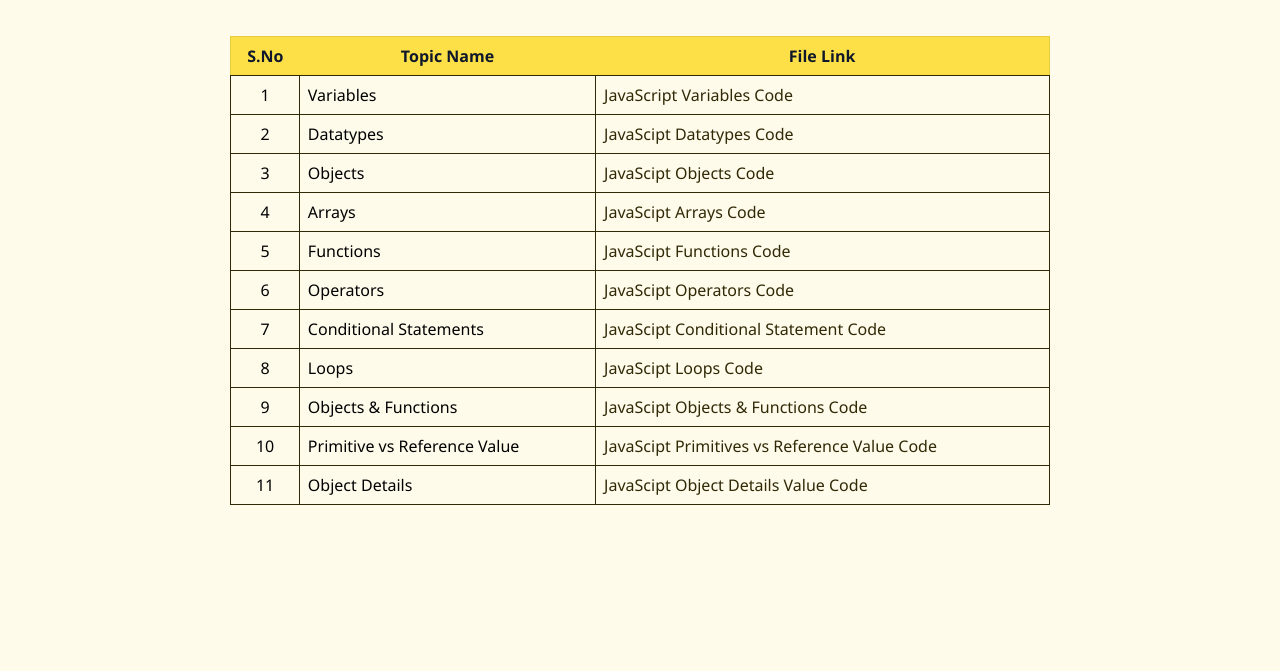
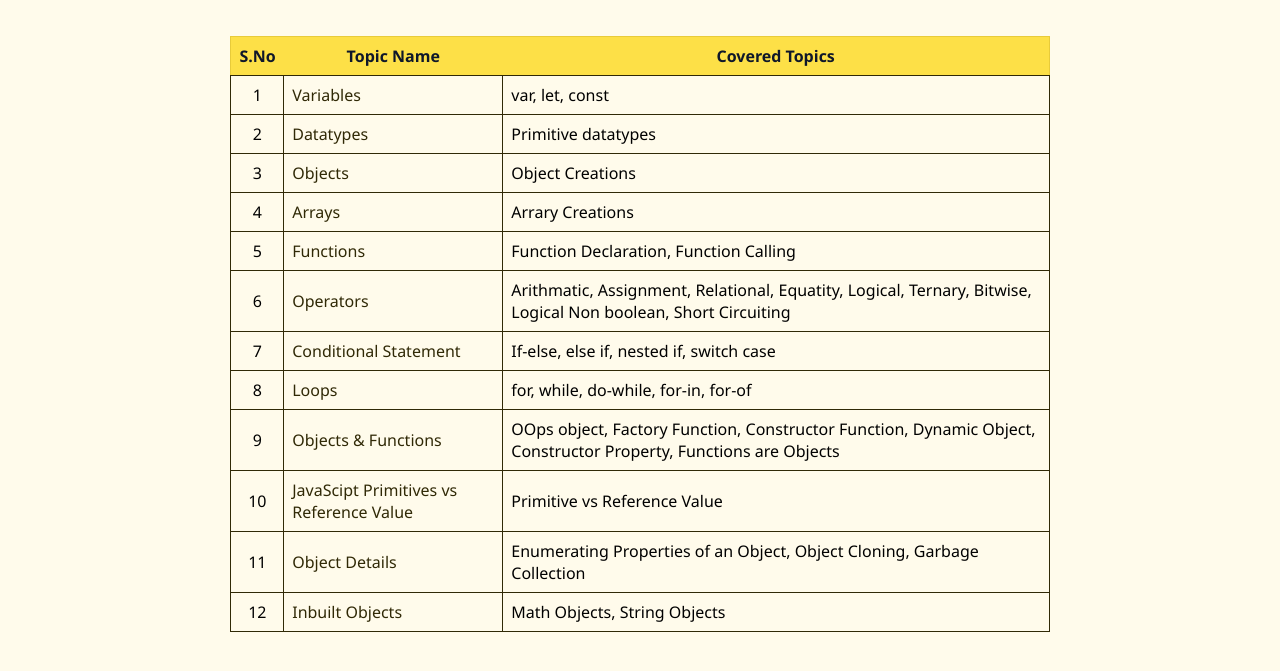
Before and after one commit to er-arunkumarselvam/JavaScript-Course, a plain HTML site: page index.html in a window 1280 px wide. Shown: the part 181-852 px from the top of the page. Before the commit the page ends 800 px from the top, so only its background shows below. Drawn offline with Linux system fonts and the light colour scheme.

Commit message:
Learn Inbuilt Objects

```diff
--- a/JS Course/assets/js/objectdetailing.js
+++ b/JS Course/assets/js/objectdetailing.js
@@ -47,5 +47,3 @@ console.log(anotherObject);
 console.log("Modern Method (...)");
 let anotherObj = {...user};
 console.log(anotherObj);
-
-// Garbage Collection
--- a/index.html
+++ b/index.html
@@ -39,62 +39,76 @@
           <thead>
             <th>S.No</th>
             <th>Topic Name</th>
-            <th>File Link</th>
+            <th>Covered Topics</th>
           </thead>
           <tr>
             <td>1</td>
-            <td title="var, let, const">Variables</td>
-            <td><a href="https://github.com/er-arunkumarselvam/JavaScript-Course/blob/main/JS%20Course/assets/js/variables.js" target="_blank">JavaScript Variables Code</a></td>
+            <td><a href="https://github.com/er-arunkumarselvam/JavaScript-Course/blob/main/JS%20Course/assets/js/variables.js" target="_blank">Variables</a></td>
+            <td>var, let, const</td>
           </tr>
           <tr>
             <td>2</td>
-            <td title="Primitive types">Datatypes</td>
-            <td><a href="https://github.com/er-arunkumarselvam/JavaScript-Course/blob/main/JS%20Course/assets/js/datatypes.js" target="_blank">JavaScipt Datatypes Code</a></td>
+
+            <td><a href="https://github.com/er-arunkumarselvam/JavaScript-Course/blob/main/JS%20Course/assets/js/datatypes.js" target="_blank">Datatypes</a></td>
+           <td >Primitive datatypes</td>
           </tr>
           <tr>
             <td>3</td>
-            <td title="Object Creations">Objects</td>
-            <td><a href="https://github.com/er-arunkumarselvam/JavaScript-Course/blob/main/JS%20Course/assets/js/objects.js" target="_blank">JavaScipt Objects Code</a></td>
+
+            <td><a href="https://github.com/er-arunkumarselvam/JavaScript-Course/blob/main/JS%20Course/assets/js/objects.js" target="_blank">Objects </a></td>
+          <td >Object Creations</td>
           </tr>
           <tr>
             <td>4</td>
-            <td title="Arrary Creations">Arrays</td>
-            <td><a href="https://github.com/er-arunkumarselvam/JavaScript-Course/blob/main/JS%20Course/assets/js/arrays.js" target="_blank">JavaScipt Arrays Code</a></td>
+
+            <td><a href="https://github.com/er-arunkumarselvam/JavaScript-Course/blob/main/JS%20Course/assets/js/arrays.js" target="_blank">Arrays</a></td>
+             <td>Arrary Creations</td>
           </tr>
           <tr>
             <td>5</td>
-            <td title="Function Declaration, Function Calling">Functions</td>
-            <td><a href="https://github.com/er-arunkumarselvam/JavaScript-Course/blob/main/JS%20Course/assets/js/functions.js" target="_blank">JavaScipt Functions Code</a></td>
+
+            <td><a href="https://github.com/er-arunkumarselvam/JavaScript-Course/blob/main/JS%20Course/assets/js/functions.js" target="_blank">Functions </a></td>
+            <td>Function Declaration, Function Calling</td>
           </tr>
           <tr>
             <td>6</td>
-            <td title="Arithmatic, Assignment, Relational, Equatity, Logical, Ternary, Bitwise, Logical Non boolean, Short Circuiting">Operators</td>
-            <td><a href="https://github.com/er-arunkumarselvam/JavaScript-Course/blob/main/JS%20Course/assets/js/operators.js" target="_blank">JavaScipt Operators Code</a></td>
+
+            <td><a href="https://github.com/er-arunkumarselvam/JavaScript-Course/blob/main/JS%20Course/assets/js/operators.js" target="_blank">Operators</a></td>
+            <td>Arithmatic, Assignment, Relational, Equatity, Logical, Ternary, Bitwise, Logical Non boolean, Short Circuiting</td>
           </tr>
           <tr>
             <td>7</td>
-            <td title="If-else, else if, nested if, switch case">Conditional Statements</td>
-            <td><a href="https://github.com/er-arunkumarselvam/JavaScript-Course/blob/main/JS%20Course/assets/js/conditionalstatements.js" target="_blank">JavaScipt Conditional Statement Code</a></td>
+
+            <td><a href="https://github.com/er-arunkumarselvam/JavaScript-Course/blob/main/JS%20Course/assets/js/conditionalstatements.js" target="_blank">Conditional Statement </a></td>
+            <td >If-else, else if, nested if, switch case</td>
           </tr>
           <tr>
             <td>8</td>
-            <td title="for, while, do-while, for-in, for-of">Loops</td>
-            <td><a href="https://github.com/er-arunkumarselvam/JavaScript-Course/blob/main/JS%20Course/assets/js/loops.js" target="_blank">JavaScipt Loops Code</a></td>
+
+            <td><a href="https://github.com/er-arunkumarselvam/JavaScript-Course/blob/main/JS%20Course/assets/js/loops.js" target="_blank">Loops </a></td>
+            <td >for, while, do-while, for-in, for-of</td>
           </tr>
           <tr>
             <td>9</td>
-            <td title="OOps object, Factory Function, Constructor Function, Dynamic Object, Constructor Property, Functions are Objects">Objects & Functions</td>
-            <td><a href="https://github.com/er-arunkumarselvam/JavaScript-Course/blob/main/JS%20Course/assets/js/OOps_objects.js" target="_blank">JavaScipt Objects & Functions Code</a></td>
+
+            <td><a href="https://github.com/er-arunkumarselvam/JavaScript-Course/blob/main/JS%20Course/assets/js/OOps_objects.js" target="_blank">Objects & Functions </a></td>
+            <td>OOps object, Factory Function, Constructor Function, Dynamic Object, Constructor Property, Functions are Objects</td>
           </tr>
            <tr>
             <td>10</td>
-            <td title="Primitive Values, Reference Values">Primitive vs Reference Value</td>
-            <td><a href="https://github.com/er-arunkumarselvam/JavaScript-Course/blob/main/JS%20Course/assets/js/primitivesandreferencevalue.js" target="_blank">JavaScipt Primitives vs Reference Value Code</a></td>
+
+            <td><a href="https://github.com/er-arunkumarselvam/JavaScript-Course/blob/main/JS%20Course/assets/js/primitivesandreferencevalue.js" target="_blank">JavaScipt Primitives vs Reference Value </a></td>
+            <td >Primitive vs Reference Value</td>
           </tr>
           <tr>
             <td>11</td>
-            <td title="Enumerating Properties of an Object, Object Cloning, Garbage Collection">Object Details</td>
-            <td><a href="https://github.com/er-arunkumarselvam/JavaScript-Course/blob/main/JS%20Course/assets/js/objectdetailing.js" target="_blank">JavaScipt Object Details Value Code</a></td>
+            <td><a href="https://github.com/er-arunkumarselvam/JavaScript-Course/blob/main/JS%20Course/assets/js/objectdetailing.js" target="_blank">Object Details</a></td>
+             <td>Enumerating Properties of an Object, Object Cloning, Garbage Collection</td>
+          </tr>
+          <tr>
+            <td>12</td>
+            <td><a href="https://github.com/er-arunkumarselvam/JavaScript-Course/blob/main/JS%20Course/assets/js/inbuiltobjects.js" target="_blank">Inbuilt Objects</a></td>
+             <td>Math Objects, String Objects</td>
           </tr>
         </table>
       </div>
```
Also changed, not shown: JS Course/assets/js/inbuiltobjects.js (added, +81 -0 lines), JS Course/index.html (+1 -1 lines), task.html (+1 -1 lines), 1 other file.
